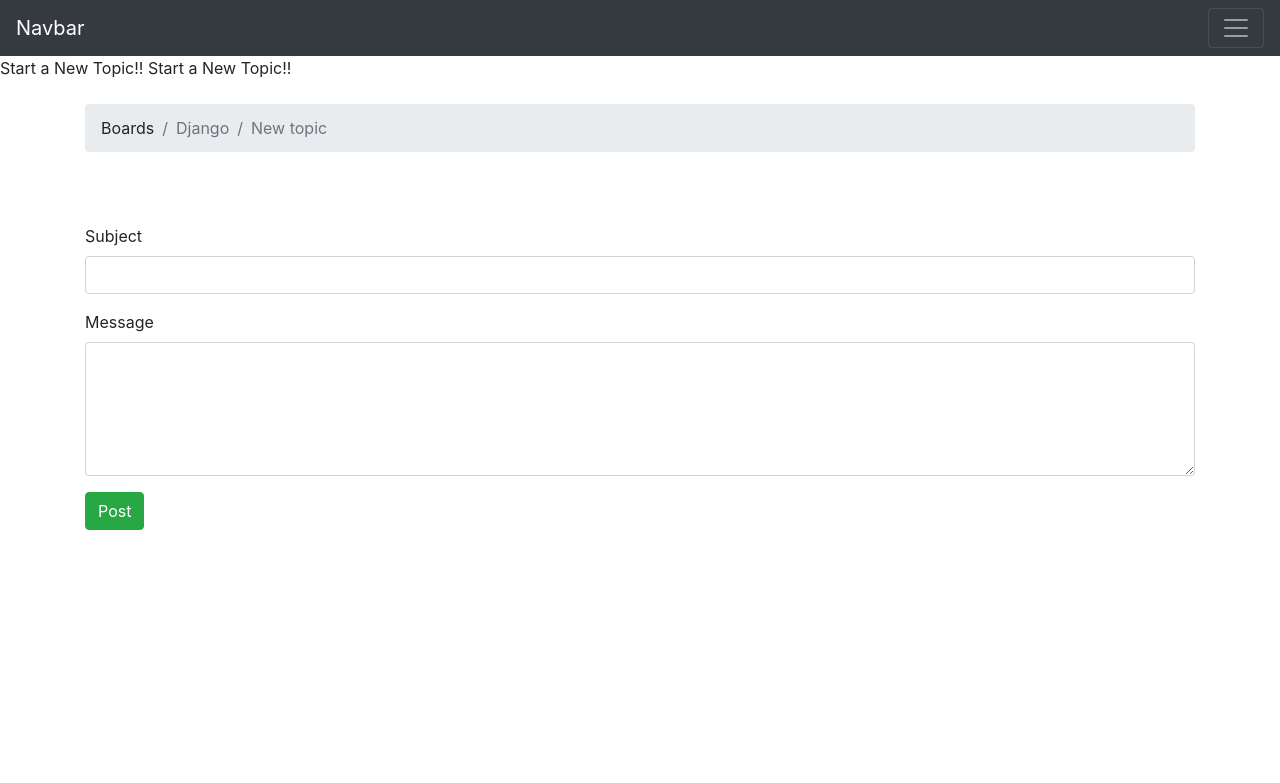
After one commit to Serahverg-8/boardsProject, a Django app: page /boards/2/new/ in a window 1280 px wide. The commit adds this page. Shown: the top 783 px of the page. Run offline with Django 3.2, Linux system fonts and the light colour scheme; data comes from the database, SQL or seed files in the repository; some libraries are stand-ins or nearby versions.

Commit message:
created topic,newtopic urls.py in boards ...

```diff
--- a/boardsproject/boards/templates/boards/home.html
+++ b/boardsproject/boards/templates/boards/home.html
@@ -22,8 +22,8 @@
         {% for board in boards %}
           <tr>
             <td>
-              {{ board.name }}<br>
-              <small style="color: #888">{{ board.description }}</small>
+              <a href="{% url 'boardtopics' board.pk %}">{{ board.name }}</a>
+              <small class="text-muted d-block">{{ board.description }}</small>
             </td>
             <td>0</td>
             <td>0</td>
--- /dev/null
+++ b/boardsproject/boards/templates/boards/newtopic.html
@@ -0,0 +1,35 @@
+{% extends 'base.html' %}
+
+
+
+{% block content %}
+
+{% block title %}Start a New Topic!! {% endblock %}
+
+<body>
+    <div class="container">
+        <ol class="breadcrumb my-4">
+          <li class="breadcrumb-item">Boards</li>
+          <li class="breadcrumb-item active">{{ board.name }}</li>
+          <li class="breadcrumb-item active">New topic</li>
+          </ol>
+            <br/>
+        </br>
+
+
+
+          <form method="post">
+            {% csrf_token %}
+            <div class="form-group">
+              <label for="id_subject">Subject</label>
+              <input type="text" class="form-control" id="id_subject" name="subject">
+            </div>
+            <div class="form-group">
+              <label for="id_message">Message</label>
+              <textarea class="form-control" id="id_message" name="message" rows="5"></textarea>
+            </div>
+            <button type="submit" class="btn btn-success">Post</button>
+          </form>
+</body>
+
+{% endblock %}
--- /dev/null
+++ b/boardsproject/boards/urls.py
@@ -0,0 +1,8 @@
+from django.contrib import admin
+from django.urls import path
+from boards.views import home_view,boardtopics_view,newtopic_view
+urlpatterns = [
+
+  path('<int:board_id>/', boardtopics_view ,name='boardtopics'),
+   path('<int:board_id>/new/', newtopic_view ,name='newtopics')
+]
--- a/boardsproject/boards/views.py
+++ b/boardsproject/boards/views.py
@@ -1,6 +1,16 @@
-from django.shortcuts import render
+from django.shortcuts import render,get_object_or_404
 from .models import Board
 # Create your views here.
 def home_view(request):
     boards = Board.objects.all()
     return render(request, 'boards/home.html', {'boards': boards})
+
+def boardtopics_view(request,board_id):
+    board = get_object_or_404(Board, pk=board_id)
+    return render(request, 'boards/topics.html', {'board': board})
+
+#starting a new topic say under id 1 or boards. so again we need the id
+
+def newtopic_view(request,board_id):
+    board = get_object_or_404(Board, pk=board_id)
+    return render(request, 'boards/newtopic.html', {'board': board})
--- a/boardsproject/boardsproject/templates/base.html
+++ b/boardsproject/boardsproject/templates/base.html
@@ -22,6 +22,7 @@
       </div>
     </div>
   </nav>
+  {% block title %} {% endblock %}
   {% block content %}
 
   {% endblock %}
--- a/boardsproject/boardsproject/urls.py
+++ b/boardsproject/boardsproject/urls.py
@@ -14,10 +14,11 @@ Including another URLconf
     2. Add a URL to urlpatterns:  path('blog/', include('blog.urls'))
 """
 from django.contrib import admin
-from django.urls import path
+from django.urls import path,include
 from boards.views import home_view
 urlpatterns = [
     path('admin/', admin.site.urls),
     path('',home_view),
     path('home/',home_view),
+    path('boards/',include('boards.urls'))
 ]
```
Also changed, not shown: boardsproject/boards/templates/boards/topics.html (added, +22 -0 lines), boardsproject/boards/tests.py (+22 -4 lines).
